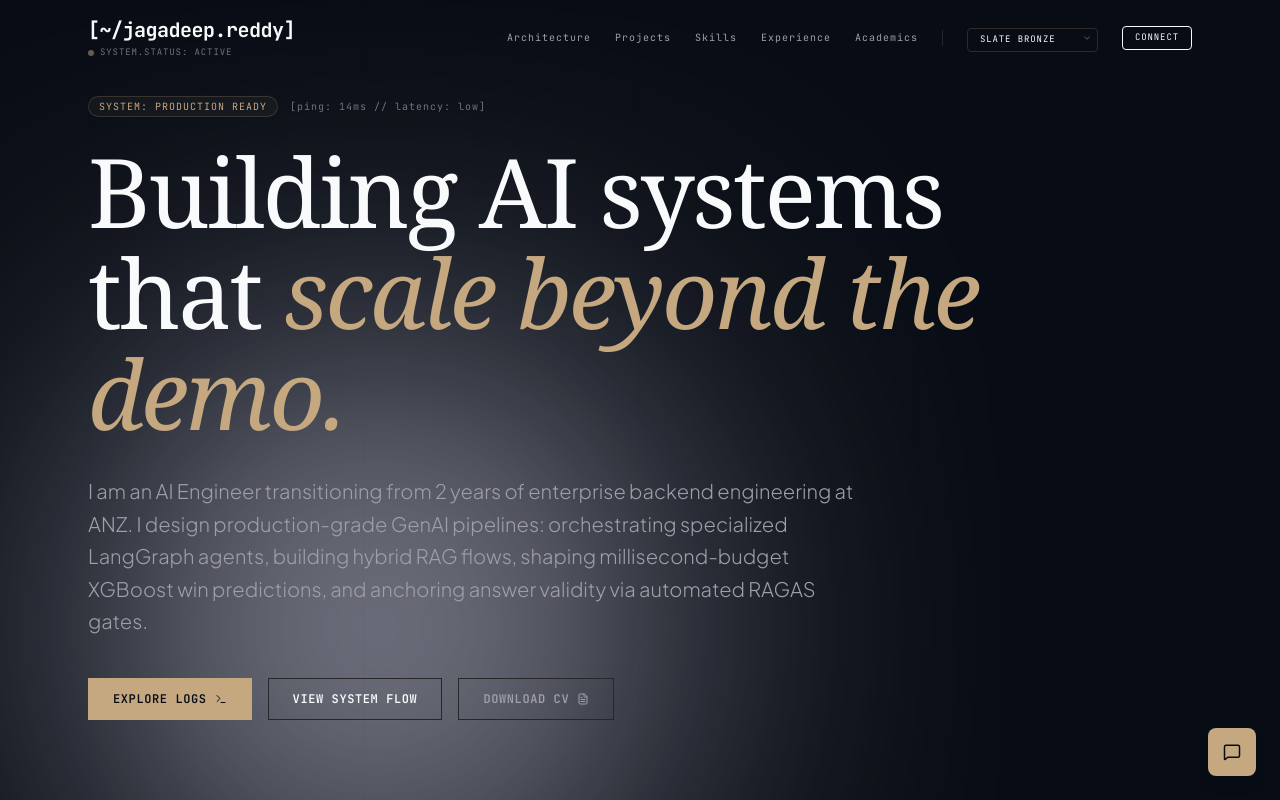
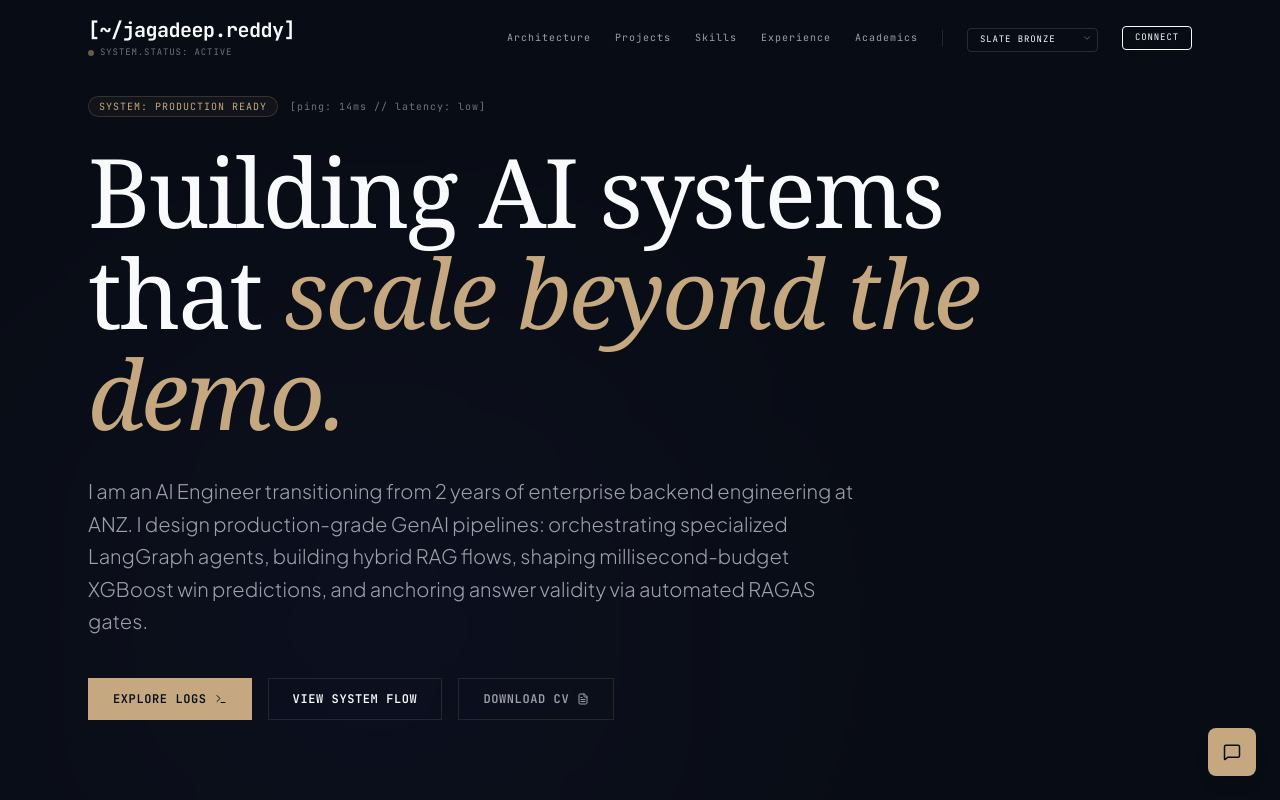
Before and after one commit to Jagadeep-Reddy/my-portfolio, a React (Vite) app: page / in a window 1280 px wide. Shown: the top 800 px of the page. Built offline with nearby package versions, Linux system fonts and the light colour scheme; a web font is replaced by a local one.

Commit message:
Remove bg-current overlay from ambient glows to resolve white-wash masking of layout contents

```diff
--- a/src/App.jsx
+++ b/src/App.jsx
@@ -533,15 +533,9 @@ Keep answers concise (2-4 sentences). Be professional. Do not make up anything n
     <div className={`min-h-screen relative ${t.bg} transition-colors duration-500 font-sans antialiased selection:bg-current/10 overflow-x-hidden`}>
 
       {/* Background Ambient Glows */}
-      <div className="absolute top-[5%] left-[10%] w-[300px] md:w-[500px] h-[300px] md:h-[500px] rounded-full blur-[100px] md:blur-[150px] pointer-events-none z-0 opacity-70 transition-all duration-1000 mix-blend-screen bg-current">
-        <div className={`w-full h-full rounded-full ${t.blob1}`}></div>
-      </div>
-      <div className="absolute top-[35%] right-[5%] w-[250px] md:w-[450px] h-[250px] md:h-[450px] rounded-full blur-[100px] md:blur-[150px] pointer-events-none z-0 opacity-60 transition-all duration-1000 mix-blend-screen bg-current">
-        <div className={`w-full h-full rounded-full ${t.blob2}`}></div>
-      </div>
-      <div className="absolute top-[70%] left-[10%] w-[280px] md:w-[480px] h-[280px] md:h-[480px] rounded-full blur-[100px] md:blur-[150px] pointer-events-none z-0 opacity-50 transition-all duration-1000 mix-blend-screen bg-current">
-        <div className={`w-full h-full rounded-full ${t.blob3}`}></div>
-      </div>
+      <div className={`absolute top-[5%] left-[10%] w-[300px] md:w-[500px] h-[300px] md:h-[500px] rounded-full blur-[100px] md:blur-[150px] pointer-events-none z-0 opacity-70 transition-all duration-1000 mix-blend-screen ${t.blob1}`}></div>
+      <div className={`absolute top-[35%] right-[5%] w-[250px] md:w-[450px] h-[250px] md:h-[450px] rounded-full blur-[100px] md:blur-[150px] pointer-events-none z-0 opacity-60 transition-all duration-1000 mix-blend-screen ${t.blob2}`}></div>
+      <div className={`absolute top-[70%] left-[10%] w-[280px] md:w-[480px] h-[280px] md:h-[480px] rounded-full blur-[100px] md:blur-[150px] pointer-events-none z-0 opacity-50 transition-all duration-1000 mix-blend-screen ${t.blob3}`}></div>
 
       {/* Editorial Style Grid Lines (Background blueprint canvas decoration) */}
       <div className="fixed inset-0 pointer-events-none grid grid-cols-4 max-w-6xl mx-auto px-6 opacity-[0.03] z-0">
```
